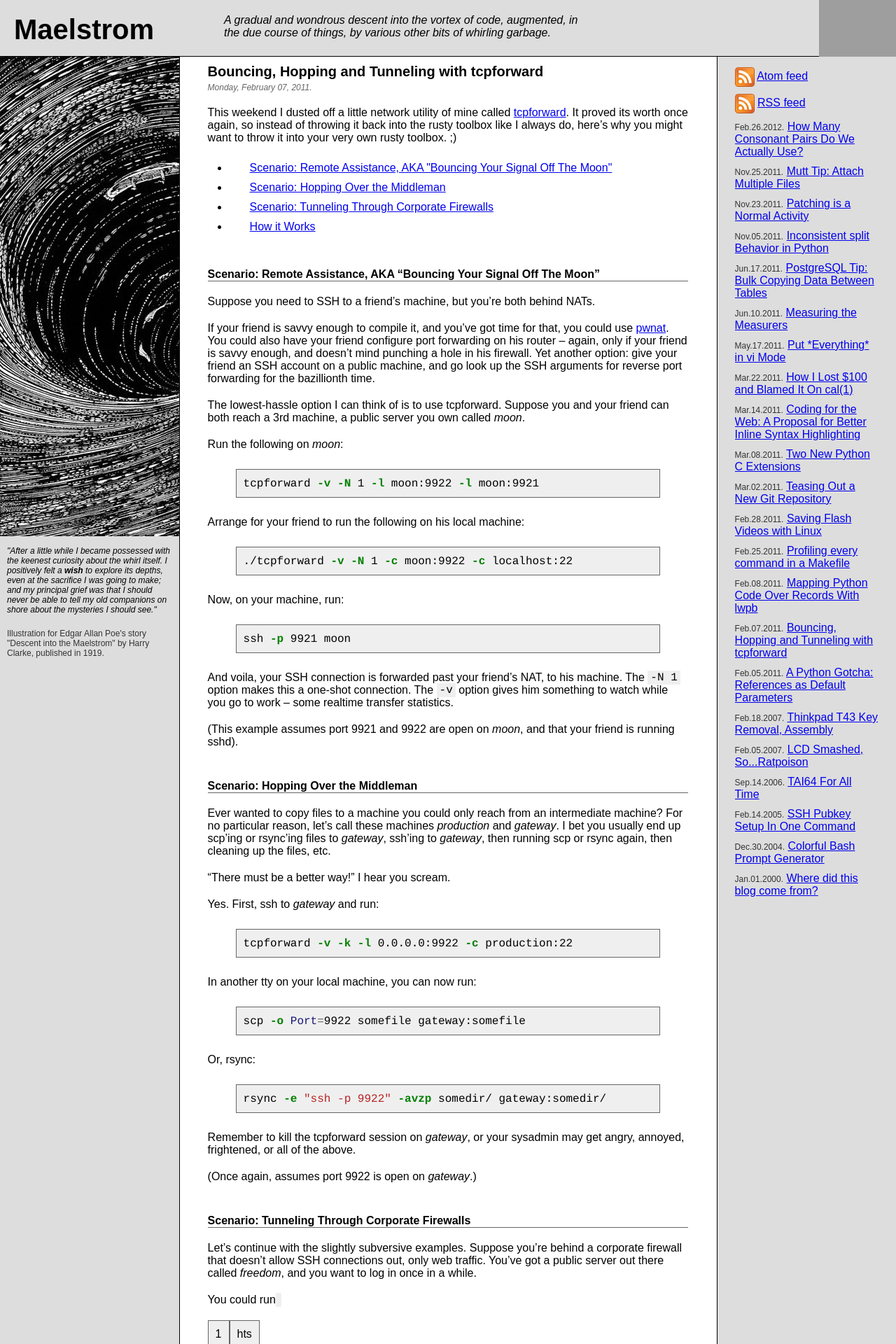
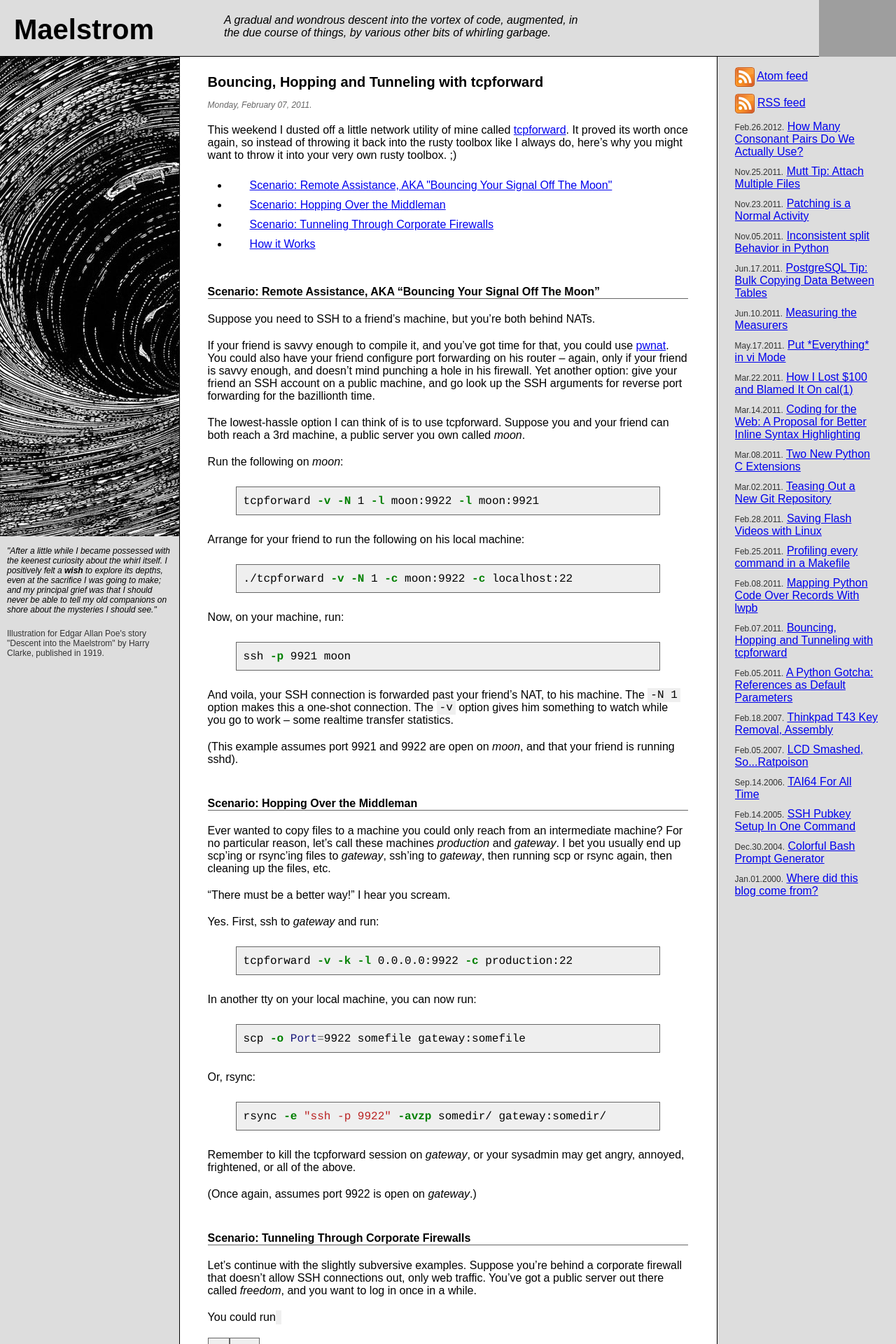
Before and after one commit to acg/acg.github.com, a Jekyll site: the page built from _posts/2011-02-07-bouncing-hopping-tunneling-with-tcpforward.markdown, in a window 1280 px wide. Shown: the top 1920 px of the page at 70% size. Built offline with Jekyll 4.4.1, drawn with Linux system fonts in a browser that asks for light colours; Markdown is read by kramdown in place of the engine named in the settings; comment, search, counter and statistics services are not loaded; grey boxes are pictures that could not be loaded.

Commit message:
adjust post h2 styles

```diff
--- a/css/main.css
+++ b/css/main.css
@@ -131,8 +131,12 @@ h3 {
   padding: 10px 0px;
 }
 
+.post h3,
+.post h2 {
+  margin: 15px 0px 10px 0px;
+}
+
 .post h3 {
-  margin: 15px 0px 10px 0px;
   border-bottom: 1px solid #666;
 }
 
```
